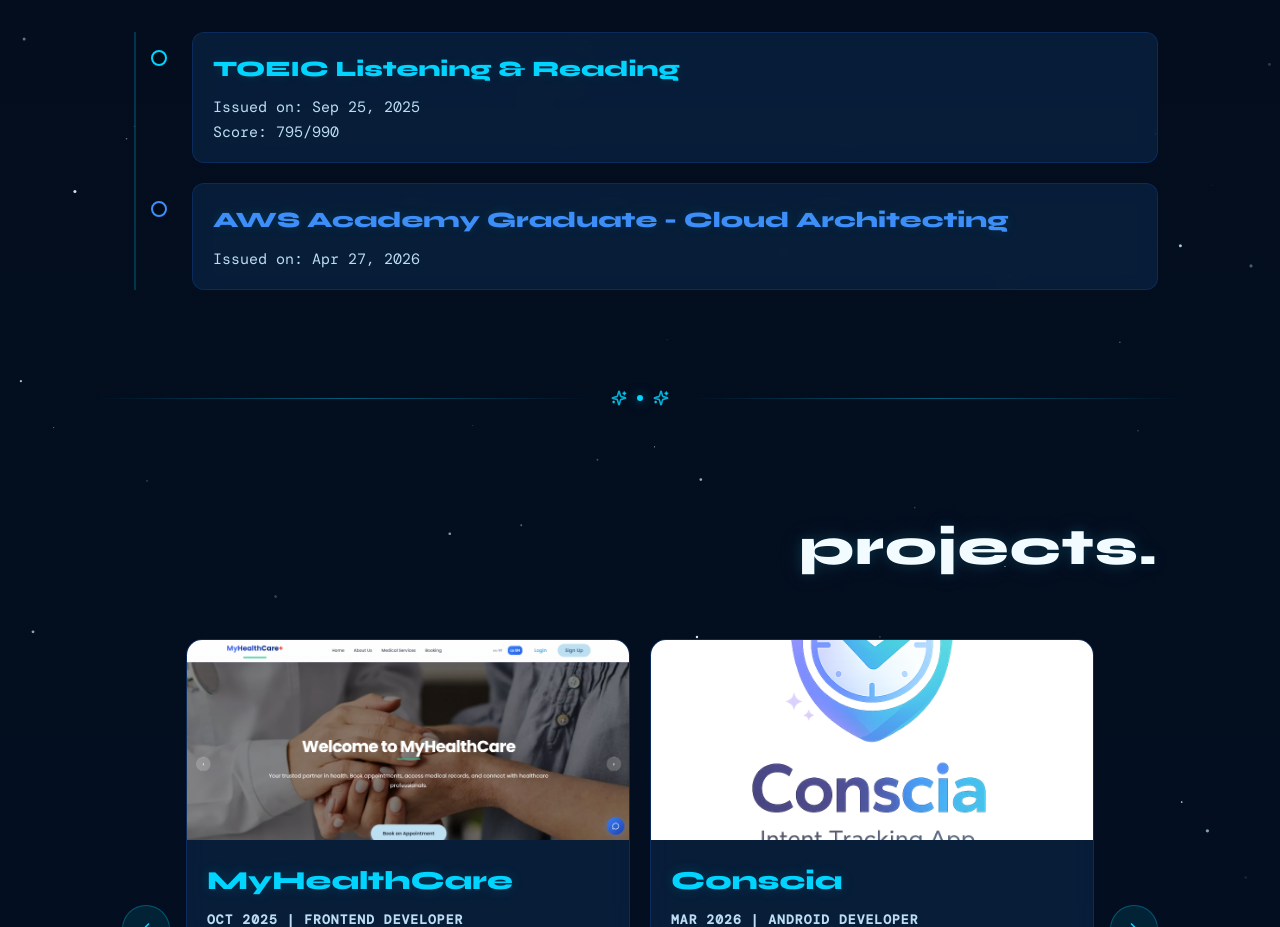
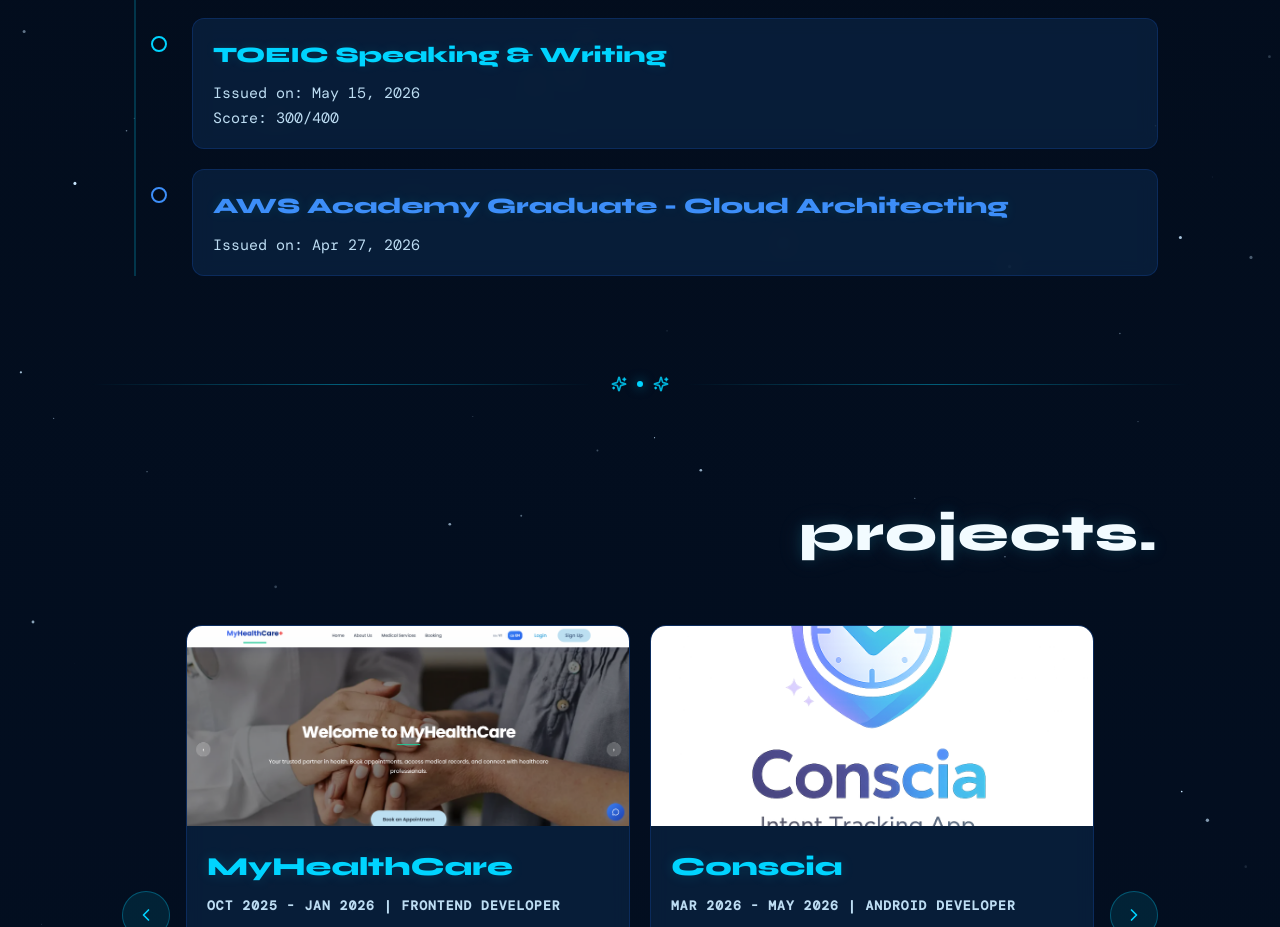
Before and after one commit to quinnie-o3/My-Portfolio, a React (Vite) app: page / in a window 1280 px wide. Shown: the part 2025-2952 px from the top of the page. Built offline with nearby package versions, Linux system fonts and the light colour scheme; a web font is replaced by a local one.

Commit message:
update cert

```diff
--- a/src/components/About.tsx
+++ b/src/components/About.tsx
@@ -3,7 +3,6 @@
 const timeline = [
   { period: 'Apr 2025 - Present', name: 'FUNiX', role: 'Tutor & Mentor', icon: '/images/about/FUNiX.png', color: '#00d4ff' },
   { period: '2023 - Present', name: 'University of Information Technology (VNU-HCM)', role: 'B.Sc. in Information Systems | GPA: 8.21/10.0', icon: '/images/about/uit.svg', color: '#3d8ef8' },
-  { period: '2020 - 2023', name: 'Nguyen Thi Minh Khai High School', role: 'High School Diploma', icon: '/images/about/ntmk.png', color: '#7eb8e8' },
 ]
 
 const skills = [
@@ -35,6 +34,13 @@
     issuedOn: 'Sep 25, 2025',
     details: 'Score: 795/990',
     href: './images/about/cert-toeic-lr.jpg',
+    color: '#00d4ff',
+  },
+  {
+    name: 'TOEIC Speaking & Writing',
+    issuedOn: 'May 15, 2026',
+    details: 'Score: 300/400',
+    href: './images/about/cert-toeic-sw.jpg',
     color: '#00d4ff',
   },
   {
--- a/src/components/Projects.tsx
+++ b/src/components/Projects.tsx
@@ -5,7 +5,7 @@
 const projects = [
   {
     title: 'MyHealthCare',
-    period: 'Oct 2025',
+    period: 'Oct 2025 - Jan 2026',
     role: 'Frontend Developer',
     tags: ['JavaScript', 'HTML/CSS', 'Figma', 'PostgreSQL', 'Vercel'],
     desc: 'Hospital management web app for appointment booking and doctor schedule management, built with responsive interfaces from Figma designs.',
@@ -14,7 +14,7 @@
   },
   {
     title: 'Conscia',
-    period: 'Mar 2026',
+    period: 'Mar 2026 - May 2026',
     role: 'Android Developer',
     tags: ['Java', 'Android Studio', 'MongoDB Atlas', 'Figma', 'Render', 'OOP'],
     desc: 'App usage and intent tracking application with real-time screen time analytics, warning alerts, and scalable background processing.',
```
Also changed, not shown: public/images/about/cert-toeic-sw.jpg (added), public/images/about/ntmk.png (deleted).
